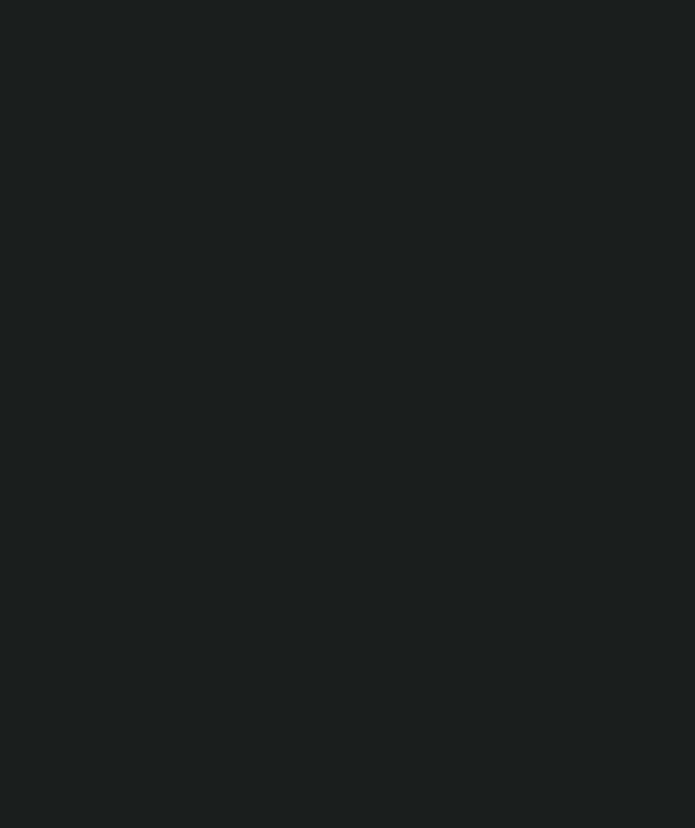
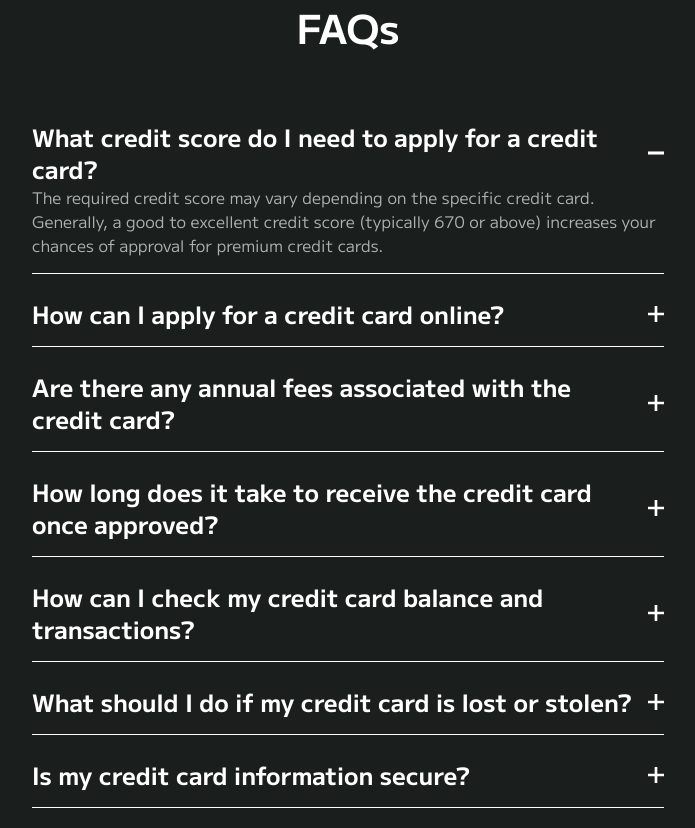
Before and after one commit to Atifsid/green-bank, a React (Vite) app: page / in a window 1280 px wide. Shown: the part 3240-4068 px from the top of the page, without its empty margins (292-987 px from the left). Before the commit the page ends 3237 px from the top, so only its background shows below. Built offline with nearby package versions, Linux system fonts and the light colour scheme.

Commit message:
create faqs

```diff
--- a/src/App.jsx
+++ b/src/App.jsx
@@ -1,3 +1,4 @@
+import Faq from "./components/Faq"
 import Header from "./components/Header"
 import Hero from "./components/Hero"
 import Process from "./components/Process"
@@ -15,6 +16,7 @@ function App() {
       <Services />
       <Process />
       <Testimonial />
+      <Faq />
     </main>
   )
 }
--- /dev/null
+++ b/src/components/Faq.jsx
@@ -0,0 +1,75 @@
+import React, { useState } from 'react'
+import plus from '/plus.svg'
+import minus from '/minus.svg'
+
+const FAQs = [
+    {
+        q: 'What credit score do I need to apply for a credit card?',
+        a: 'The required credit score may vary depending on the specific credit card. Generally, a good to excellent credit score (typically 670 or above) increases your chances of approval for premium credit cards.',
+        isExpanded: true
+    },
+    {
+        q: 'How can I apply for a credit card online?',
+        a: 'The required credit score may vary depending on the specific credit card. Generally, a good to excellent credit score (typically 670 or above) increases your chances of approval for premium credit cards.',
+        isExpanded: false
+    },
+    {
+        q: 'Are there any annual fees associated with the credit card?',
+        a: 'The required credit score may vary depending on the specific credit card. Generally, a good to excellent credit score (typically 670 or above) increases your chances of approval for premium credit cards.',
+        isExpanded: false
+    },
+    {
+        q: 'How long does it take to receive the credit card once approved?',
+        a: 'The required credit score may vary depending on the specific credit card. Generally, a good to excellent credit score (typically 670 or above) increases your chances of approval for premium credit cards.',
+        isExpanded: false
+    },
+    {
+        q: 'How can I check my credit card balance and transactions?',
+        a: 'The required credit score may vary depending on the specific credit card. Generally, a good to excellent credit score (typically 670 or above) increases your chances of approval for premium credit cards.',
+        isExpanded: false
+    },
+    {
+        q: 'What should I do if my credit card is lost or stolen?',
+        a: 'The required credit score may vary depending on the specific credit card. Generally, a good to excellent credit score (typically 670 or above) increases your chances of approval for premium credit cards.',
+        isExpanded: false
+    },
+    {
+        q: 'Is my credit card information secure?',
+        a: 'The required credit score may vary depending on the specific credit card. Generally, a good to excellent credit score (typically 670 or above) increases your chances of approval for premium credit cards.',
+        isExpanded: false
+    }
+]
+
+function Faq() {
+    const [faqs, setFaqs] = useState(FAQs);
+
+    const toggleFaq = (faqIdx) => {
+        let updatedFaqs = [...faqs];
+        updatedFaqs.forEach((faq, idx) => {
+            faq.isExpanded = idx === faqIdx ? !faq.isExpanded : false;
+        });
+        setFaqs(updatedFaqs);
+    }
+
+    return (
+        <section className='my-32 flex justify-center px-6 lg:px-2'>
+            <div className='w-[50%]'>
+                <h6 className='ff-m-plus-1-bold text-white text-center text-[40px] mb-16'>FAQs</h6>
+                <div className='flex flex-col gap-6'>
+                    {faqs.map((faq, idx) => (
+                        <div key={`${faq.q}-${idx}`} className='border-b-1 border-white cursor-pointer pb-4' onClick={() => toggleFaq(idx)}>
+                            <div className='flex justify-between items-center'>
+                                <h6 className='text-white ff-m-plus-1-bold text-2xl'>{faq.q}</h6>
+                                {faq.isExpanded && <img src={minus} alt="plus" className='h-4 w-4' />}
+                                {!faq.isExpanded && <img src={plus} alt="plus" className='h-4 w-4' />}
+                            </div>
+                            {faq.isExpanded && <p className='text-gray ff-m-plus-1-regular text-base'>{faq.a}</p>}
+                        </div>
+                    ))}
+                </div>
+            </div>
+        </section>
+    )
+}
+
+export default Faq
--- a/src/components/Process.jsx
+++ b/src/components/Process.jsx
@@ -10,7 +10,7 @@ function Process() {
                 <div className='flex lg:flex-row flex-col justify-between items-center'>
                     <div className='w-[80%] lg:w-[50%] order-2 lg:order-1 lg:mt-8'>
                         <h6 className='ff-m-plus-1-bold text-white lg:text-[40px]/14 text-[30px]/10 text-center lg:text-left'>Design your personalized credit card.</h6>
-                        <h6 className='ff-m-plus-1-regular text-gray text-[16px]/5.5 mt-4 mb-6 text-center lg:text-left'>You have the freedom to personalize the design of your credit card, ensuring a truly unique experience that makes you feel extraordinary</h6>
+                        <h6 className='ff-m-plus-1-regular text-gray text-base/5.5 mt-4 mb-6 text-center lg:text-left'>You have the freedom to personalize the design of your credit card, ensuring a truly unique experience that makes you feel extraordinary</h6>
                         <div className='flex justify-center lg:justify-start'>
                             <Button text={'Create New Card'} icon={arrowRight} />
                         </div>
@@ -72,7 +72,7 @@ function Process() {
                     </div>
                     <div className='w-[80%] lg:w-[50%] lg:mt-8'>
                         <h6 className='ff-m-plus-1-bold text-white lg:text-[40px]/14 text-[30px]/10 text-center lg:text-left'>Find the Perfect Credit Card<br /> for You</h6>
-                        <h6 className='ff-m-plus-1-regular text-gray text-[16px]/5.5 mt-4 mb-6 text-center lg:text-left'>Discover your ideal credit card with ease. Our comprehensive selection caters to every financial need and lifestyle. Whether you seek cashback rewards, travel perks, or building credit, we have the perfect credit card waiting for you. Unleash the possibilities and find the credit card that fits your unique goals and aspirations.</h6>
+                        <h6 className='ff-m-plus-1-regular text-gray text-base/5.5 mt-4 mb-6 text-center lg:text-left'>Discover your ideal credit card with ease. Our comprehensive selection caters to every financial need and lifestyle. Whether you seek cashback rewards, travel perks, or building credit, we have the perfect credit card waiting for you. Unleash the possibilities and find the credit card that fits your unique goals and aspirations.</h6>
                         <div className='flex justify-center lg:justify-start'>
                             <Button text={'Learn More'} />
                         </div>
--- a/src/components/Record.jsx
+++ b/src/components/Record.jsx
@@ -24,7 +24,7 @@ function IndividualRecord({ p1, p2 }) {
   return (
     <div className='flex flex-col gap-2'>
       <h6 className='ff-m-plus-1-bold text-5xl text-white text-center'>{p1}</h6>
-      <h6 className='ff-m-plus-1-medium text-[16px] text-primary text-center'>{p2}</h6>
+      <h6 className='ff-m-plus-1-medium text-base text-primary text-center'>{p2}</h6>
     </div>
   )
 }
--- a/src/components/Services.jsx
+++ b/src/components/Services.jsx
@@ -26,7 +26,7 @@ function Service({ icon, alt, heading }) {
             </div>
             <div className='text-white'>
                 <h6 className='ff-m-plus-1-medium text-[24px]'>{heading}</h6>
-                <h6 className='ff-m-plus-1-regular text-gray text-[16px]/5.5'>Your data and funds will be securely protected.</h6>
+                <h6 className='ff-m-plus-1-regular text-gray text-base/5.5'>Your data and funds will be securely protected.</h6>
             </div>
         </div>
     )
--- a/src/components/Testimonial.jsx
+++ b/src/components/Testimonial.jsx
@@ -27,7 +27,7 @@ const testimonials = [
 function Testimonial() {
 
     return (
-        <section className='my-32 flex justify-center px-6 lg:px-2'>
+        <section className='mt-32 flex justify-center px-6 lg:px-2'>
             <div className='flex justify-between items-center gap-8 w-6xl'>
                 {testimonials.map((testimonial, i) => (
                     <TestimonialView
@@ -59,8 +59,8 @@ function TestimonialView({ text, username, work, avatar }) {
             <div className='flex items-center gap-2'>
                 <img src={avatar} alt="User 1" className="w-12 h-12 object-cover" />
                 <div>
-                    <h6 className='ff-m-plus-1-medium text-white text-[16px]'>{username}</h6>
-                    <h6 className='ff-m-plus-1-regular text-[#ADB2B1] text-[12px]'>{work}</h6>
+                    <h6 className='ff-m-plus-1-medium text-white text-base'>{username}</h6>
+                    <h6 className='ff-m-plus-1-regular text-gray text-[12px]'>{work}</h6>
                 </div>
             </div>
         </div>
```
Also changed, not shown: public/minus.svg (added), public/plus.svg (added).
